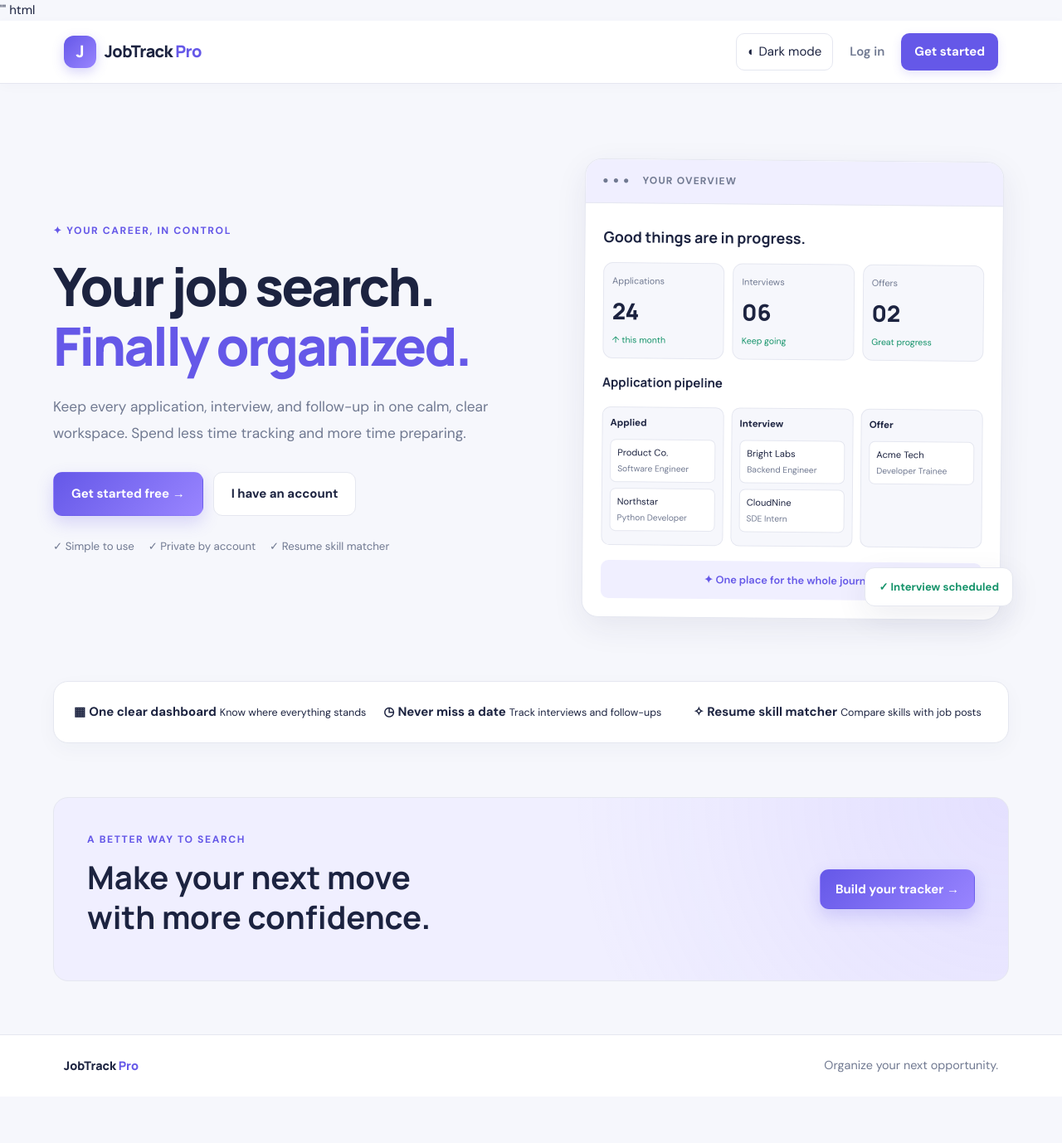
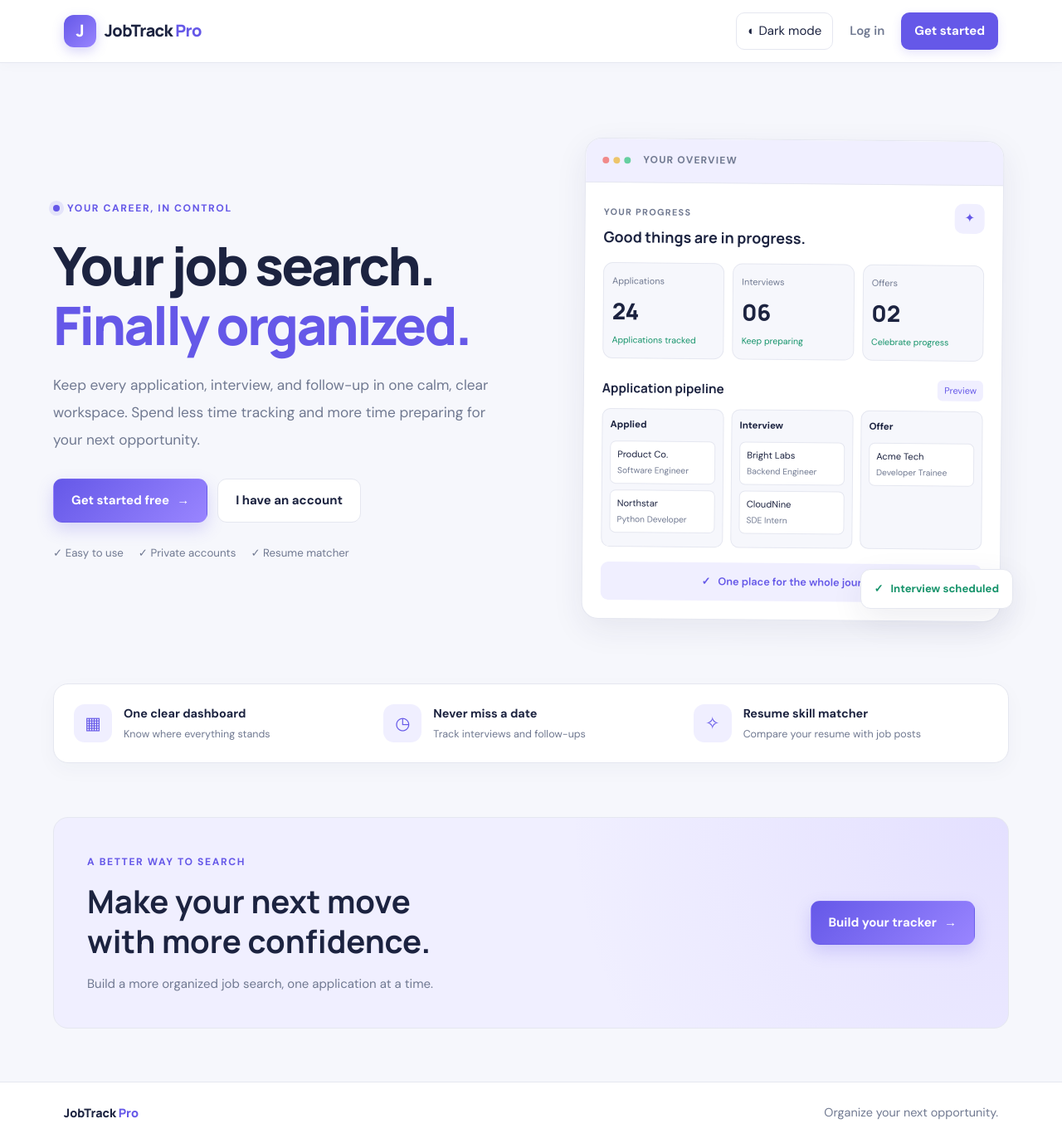
Before and after one commit to japneetsinghjolly/jobtrack-pro, a Flask app: page / in a window 1280 px wide. Shown: the whole page at 83% size. Before the commit the page ends 1293 px from the top, so only its background shows below. Run offline with Flask 3, Linux system fonts and the light colour scheme; some libraries are stand-ins or nearby versions.

Commit message:
Update landing.html

```diff
--- a/templates/landing.html
+++ b/templates/landing.html
@@ -1,12 +1,15 @@
-''' html
+
 {% extends "base.html" %}
 
-{% block title %}JobTrack Pro — Your job search, organized{% endblock %}
+{% block title %}JobTrack Pro — Your career, in control{% endblock %}
 
 {% block content %}
 <section class="hero">
-    <div>
-        <div class="eyebrow">✦ YOUR CAREER, IN CONTROL</div>
+    <div class="hero-copy">
+        <div class="eyebrow">
+            <span class="eyebrow-dot"></span>
+            YOUR CAREER, IN CONTROL
+        </div>
 
         <h1>
             Your job search.<br>
@@ -14,138 +17,138 @@
         </h1>
 
         <p class="hero-subtitle">
-            Keep every application, interview, and follow-up in one calm,
-            clear workspace. Spend less time tracking and more time preparing.
+            Keep every application, interview, and follow-up in one
+            calm, clear workspace. Spend less time tracking and
+            more time preparing for your next opportunity.
         </p>
 
         <div class="hero-actions">
-            <a class="btn btn-primary btn-lg" href="{{ url_for('register') }}">
-                Get started free →
+            <a class="btn btn-primary btn-lg"
+               href="{{ url_for('register') }}">
+                Get started free <span>→</span>
             </a>
 
-            <a class="btn btn-secondary btn-lg" href="{{ url_for('login') }}">
+            <a class="btn btn-secondary btn-lg"
+               href="{{ url_for('login') }}">
                 I have an account
             </a>
         </div>
 
         <div class="hero-proof">
-            ✓ Simple to use　 ✓ Private by account　 ✓ Resume skill matcher
+            <span>✓ Easy to use</span>
+            <span>✓ Private accounts</span>
+            <span>✓ Resume matcher</span>
         </div>
     </div>
 
     <div class="hero-visual">
         <div class="mock-window">
             <div class="mock-top">
-                ● ● ● <span>YOUR OVERVIEW</span>
+                <div class="window-dots">
+                    <i></i><i></i><i></i>
+                </div>
+                <span>YOUR OVERVIEW</span>
             </div>
 
             <div class="mock-content">
+                <div class="mock-heading">
+                    <div>
+                        <span class="mini-label">YOUR PROGRESS</span>
                         <h3>Good things are in progress.</h3>
+                    </div>
+                    <span class="mock-icon">✦</span>
+                </div>
 
                 <div class="mock-stats">
                     <div>
                         <small>Applications</small>
                         <strong>24</strong>
-                        <span>↑ this month</span>
+                        <span>Applications tracked</span>
                     </div>
-
                     <div>
                         <small>Interviews</small>
                         <strong>06</strong>
-                        <span>Keep going</span>
+                        <span>Keep preparing</span>
                     </div>
-
                     <div>
                         <small>Offers</small>
                         <strong>02</strong>
-                        <span>Great progress</span>
+                        <span>Celebrate progress</span>
                     </div>
                 </div>
 
+                <div class="pipeline-heading">
                     <h4>Application pipeline</h4>
+                    <span>Preview</span>
+                </div>
 
                 <div class="mock-pipeline">
                     <div>
                         <b>Applied</b>
-                        <p>
-                            Product Co.
-                            <small>Software Engineer</small>
-                        </p>
-                        <p>
-                            Northstar
-                            <small>Python Developer</small>
-                        </p>
+                        <p>Product Co.<small>Software Engineer</small></p>
+                        <p>Northstar<small>Python Developer</small></p>
                     </div>
-
                     <div>
                         <b>Interview</b>
-                        <p>
-                            Bright Labs
-                            <small>Backend Engineer</small>
-                        </p>
-                        <p>
-                            CloudNine
-                            <small>SDE Intern</small>
-                        </p>
+                        <p>Bright Labs<small>Backend Engineer</small></p>
+                        <p>CloudNine<small>SDE Intern</small></p>
                     </div>
-
                     <div>
                         <b>Offer</b>
-                        <p>
-                            Acme Tech
-                            <small>Developer Trainee</small>
-                        </p>
+                        <p>Acme Tech<small>Developer Trainee</small></p>
                     </div>
                 </div>
 
                 <div class="mock-footer">
-                    ✦ One place for the whole journey
+                    <span>✓</span>
+                    One place for the whole journey
                 </div>
             </div>
         </div>
 
-        <div class="floating-tag">✓ Interview scheduled</div>
+        <div class="floating-tag">
+            <span>✓</span>
+            Interview scheduled
+        </div>
     </div>
 </section>
 
 <section class="feature-strip">
+    <article class="feature-item">
+        <span class="feature-icon">▦</span>
         <div>
-        <b>▦</b>
-        <span>
             <strong>One clear dashboard</strong>
             <small>Know where everything stands</small>
-        </span>
         </div>
+    </article>
 
+    <article class="feature-item">
+        <span class="feature-icon">◷</span>
         <div>
-        <b>◷</b>
-        <span>
             <strong>Never miss a date</strong>
             <small>Track interviews and follow-ups</small>
-        </span>
         </div>
+    </article>
 
+    <article class="feature-item">
+        <span class="feature-icon">✧</span>
         <div>
-        <b>✧</b>
-        <span>
             <strong>Resume skill matcher</strong>
-            <small>Compare skills with job posts</small>
-        </span>
+            <small>Compare your resume with job posts</small>
         </div>
+    </article>
 </section>
 
 <section class="landing-bottom">
     <div>
         <span class="eyebrow">A BETTER WAY TO SEARCH</span>
-        <h2>
-            Make your next move<br>
-            with more confidence.
-        </h2>
+        <h2>Make your next move<br>with more confidence.</h2>
+        <p>Build a more organized job search, one application at a time.</p>
     </div>
 
-    <a class="btn btn-primary" href="{{ url_for('register') }}">
-        Build your tracker →
+    <a class="btn btn-primary btn-lg"
+       href="{{ url_for('register') }}">
+        Build your tracker <span>→</span>
     </a>
 </section>
 {% endblock %}
-'''
```
Lines whose indentation alone changed are shown as unchanged.
